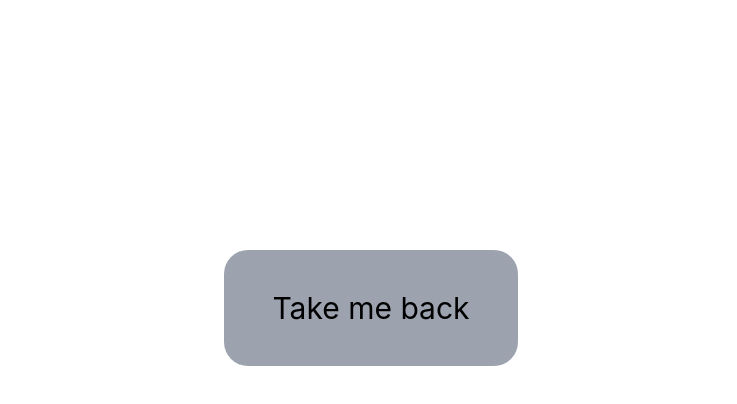
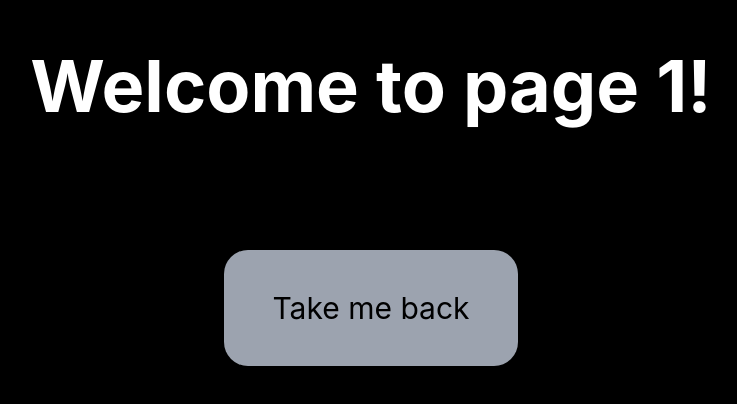
Before and after one commit to Emilcrafter/vercel-edge-config-demo, a Next.js app: page /secret/1 in a window 1280 px wide. Shown: the part 192-596 px from the top of the page, without its empty margins (269-1006 px from the left). Built offline with nearby package versions, Linux system fonts and the light colour scheme.

Commit message:
change background color

```diff
--- a/pages/secret/[i].tsx
+++ b/pages/secret/[i].tsx
@@ -19,7 +19,7 @@
 
 
     return(
-    <div className="h-screen flex justify-center items-center">
+    <div className="h-screen bg-black flex justify-center items-center">
         <div className="flex-col justify-center items-center">
             <p className="text-7xl text-white pb-32 font-bold">Welcome to page {i}!</p>
             <div className="justify-center items-center flex">
```
